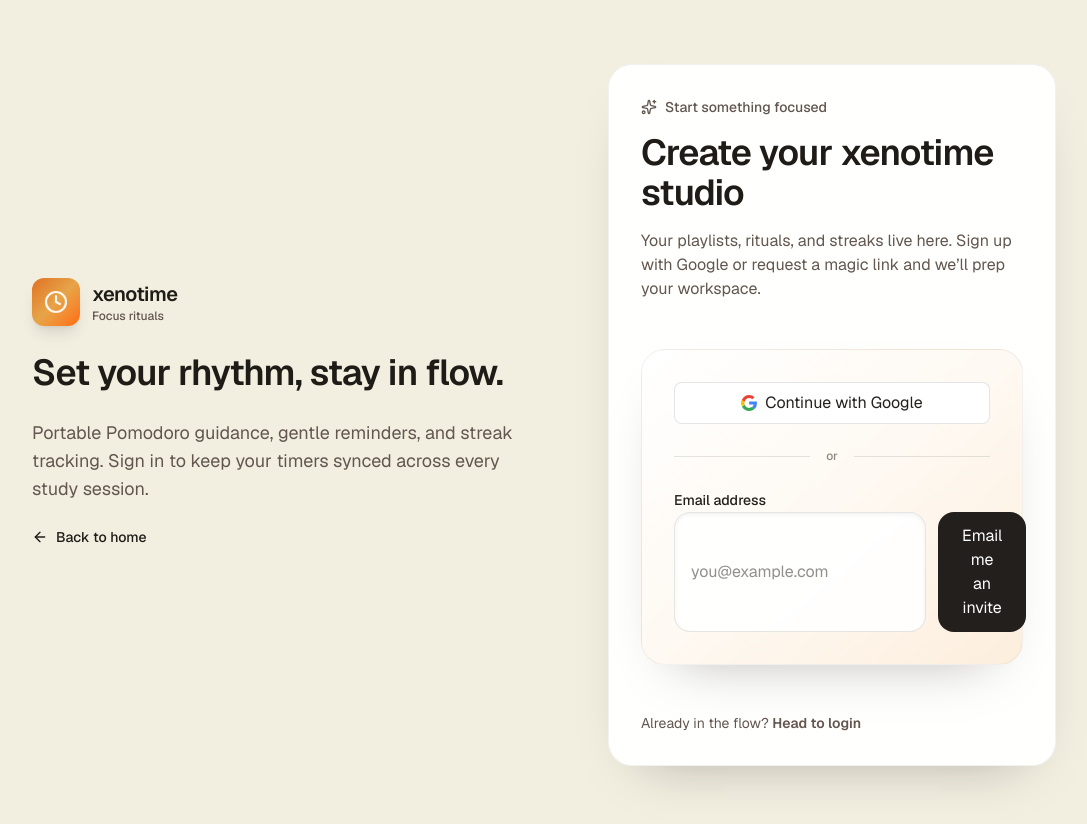
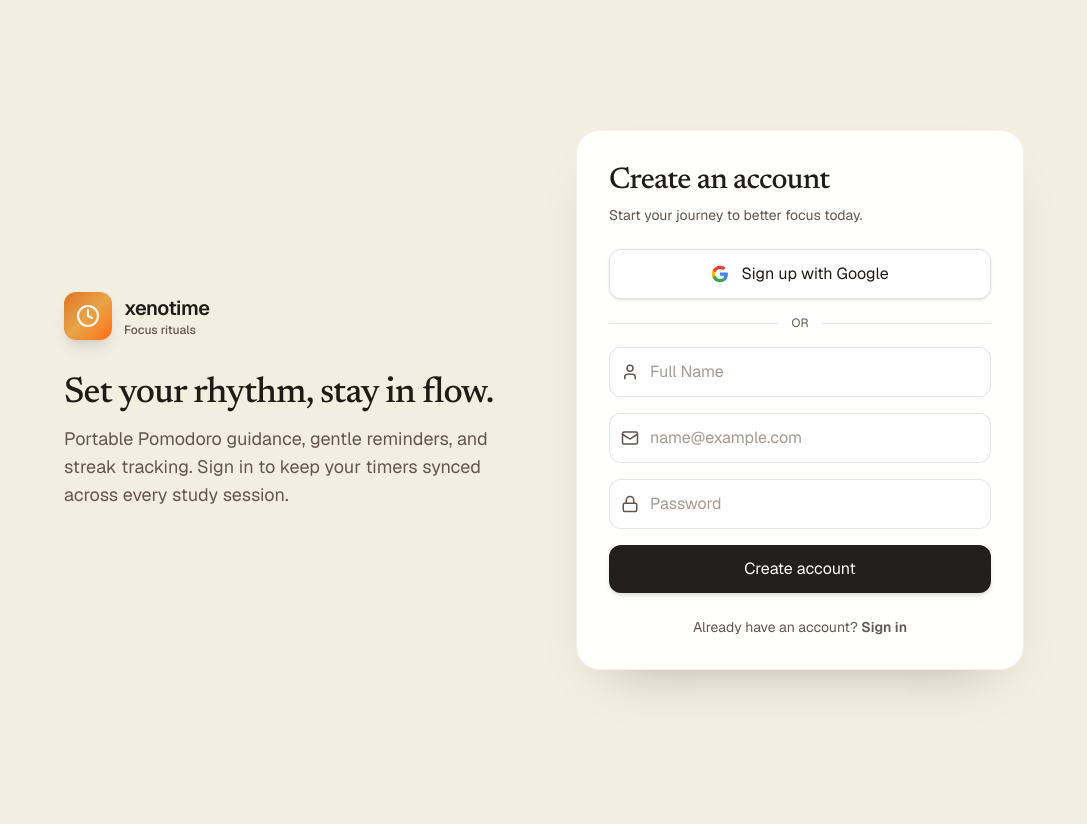
Before and after one commit to shashwtd/xenotime, a Next.js app: page /register in a window 1280 px wide. Shown: the top 824 px of the page, without its empty margins (96-1183 px from the left). After the commit the page ends 800 px from the top, so only its background shows below. Built offline with nearby package versions, Linux system fonts and the light colour scheme; no server answers.

Commit message:
workign auth page + improved UI for auth pages

```diff
--- a/src/app/(auth)/layout.tsx
+++ b/src/app/(auth)/layout.tsx
@@ -10,29 +10,22 @@
   return (
     <div className="min-h-screen bg-background text-foreground">
       <div className="mx-auto flex min-h-screen w-full max-w-6xl flex-col justify-center gap-16 px-6 py-16 lg:flex-row lg:items-center lg:px-12">
-        <div className="max-w-lg space-y-6">
+        <div className="max-w-lg space-y-2">
           <div className="flex items-center gap-3">
             <div className="flex h-12 w-12 items-center justify-center rounded-xl bg-linear-to-br from-[#e07122] via-[#e6a448] to-[#ff6a00] shadow-lg">
               <Clock size={24} strokeWidth={2.2} className="text-white opacity-90" />
             </div>
-            <div>
+            <Link href="/" className="flex flex-col select-none">
               <p className="text-xl font-semibold tracking-tight text-foreground">xenotime</p>
               <p className="text-xs font-medium text-(--accent-soft)">Focus rituals</p>
-            </div>
+            </Link>
           </div>
-          <h1 className="text-4xl font-semibold leading-tight tracking-tight">
+          <h1 className="mt-8 font-serif text-4xl font-medium leading-tight tracking-tight">
             Set your rhythm, stay in flow.
           </h1>
-          <p className="text-lg text-(--accent-soft)">
+          <p className="text-lg max-w-md text-(--accent-soft)">
             Portable Pomodoro guidance, gentle reminders, and streak tracking. Sign in to keep your timers synced across every study session.
           </p>
-          <Link
-            href="/"
-            className="inline-flex items-center gap-2 text-sm font-medium text-(--accent-soft) transition-colors hover:text-(--accent)"
-          >
-            <ArrowLeft size={16} />
-            Back to home
-          </Link>
         </div>
         <section className="w-full max-w-md rounded-3xl border border-black/5 bg-white/95 p-8 shadow-[0_25px_55px_-35px_rgba(15,10,6,0.35)]">
           {children}
--- a/src/app/(auth)/login/page.tsx
+++ b/src/app/(auth)/login/page.tsx
@@ -4,17 +4,20 @@
 import Link from "next/link";
 import Image from "next/image";
 import { motion } from "framer-motion";
-import { Loader2, Mail } from "lucide-react";
+import { Loader2, Mail, Lock } from "lucide-react";
 import { getSupabaseClient } from "@/lib/supabaseClient";
+import { useRouter } from "next/navigation";
 
 const supabase = getSupabaseClient();
 
 type Status = "idle" | "loading" | "success" | "error";
 
 export default function LoginPage() {
+  const router = useRouter();
   const [googleStatus, setGoogleStatus] = useState<Status>("idle");
   const [emailStatus, setEmailStatus] = useState<Status>("idle");
   const [email, setEmail] = useState("");
+  const [password, setPassword] = useState("");
   const [message, setMessage] = useState("");
 
   const redirectTo = useMemo(() => {
@@ -22,7 +25,10 @@
     return `${window.location.origin}/dashboard`;
   }, []);
 
+  const isLoading = googleStatus === "loading" || emailStatus === "loading";
+
   const handleGoogle = async () => {
+    if (isLoading) return;
     setGoogleStatus("loading");
     setMessage("");
     const { error } = await supabase.auth.signInWithOAuth({
@@ -42,21 +48,21 @@
     setMessage("Redirecting to Google…");
   };
 
-  const handleEmailLink = async (event: FormEvent<HTMLFormElement>) => {
+  const handleEmailLogin = async (event: FormEvent<HTMLFormElement>) => {
     event.preventDefault();
-    if (!email) {
+    if (isLoading) return;
+
+    if (!email || !password) {
       setEmailStatus("error");
-      setMessage("Enter your email first.");
+      setMessage("Please enter both email and password.");
       return;
     }
     setEmailStatus("loading");
     setMessage("");
 
-    const { error } = await supabase.auth.signInWithOtp({
+    const { error } = await supabase.auth.signInWithPassword({
       email,
-      options: {
-        emailRedirectTo: redirectTo,
-      },
+      password,
     });
 
     if (error) {
@@ -66,20 +72,21 @@
     }
 
     setEmailStatus("success");
-    setMessage("Magic link sent. Check your inbox.");
+    setMessage("Signed in successfully!");
+    router.push("/dashboard");
   };
 
   return (
     <motion.div
-      initial={{ opacity: 0, y: 20 }}
+      initial={{ opacity: 0, y: 10 }}
       animate={{ opacity: 1, y: 0 }}
-      transition={{ duration: 0.5 }}
-      className="space-y-6"
+      transition={{ duration: 0.4, ease: "easeOut" }}
+      className="w-full space-y-6"
     >
-      <div className="space-y-1">
-        <h1 className="text-2xl font-semibold tracking-tight text-foreground">Welcome back</h1>
+      <div className="space-y-1.5 text-center sm:text-left">
+        <h2 className="font-serif text-3xl font-medium tracking-tight text-foreground">Welcome back</h2>
         <p className="text-sm text-(--accent-soft)">
-          Pick up where you left off
+          Enter your credentials to access your workspace.
         </p>
       </div>
 
@@ -87,71 +94,107 @@
         <button
           type="button"
           onClick={handleGoogle}
-          disabled={googleStatus === "loading"}
-          className="inline-flex w-full items-center justify-center gap-2 rounded-lg border border-black/10 bg-white px-4 py-2 text-sm font-semibold text-(--accent) transition-colors hover:bg-black/5 disabled:cursor-not-allowed disabled:opacity-60"
+          disabled={isLoading}
+          className="flex w-full cursor-pointer items-center justify-center gap-3 rounded-xl border border-black/10 bg-white px-4 py-3 text-sm font-medium text-foreground shadow-sm transition-all hover:bg-gray-50 hover:border-black/20 focus:outline-none focus:ring-2 focus:ring-(--accent-warm) focus:ring-offset-1 disabled:cursor-not-allowed disabled:opacity-60"
         >
           {googleStatus === "loading" ? (
-            <>
-              <Loader2 className="animate-spin" size={16} />
-              Connecting…
-            </>
+            <Loader2 className="animate-spin text-(--accent-soft)" size={18} />
           ) : (
-            <>
-              <Image src="/google-logo.svg" alt="" width={16} height={16} />
-              Continue with Google
-            </>
+            <Image src="/google-logo.svg" alt="Google" width={18} height={18} />
           )}
+          <span>Continue with Google</span>
         </button>
 
         <div className="relative">
           <div className="absolute inset-0 flex items-center">
             <span className="w-full border-t border-black/10" />
           </div>
-          <div className="relative flex justify-center text-xs">
-            <span className="bg-background px-2 text-(--accent-soft)">or</span>
+          <div className="relative flex justify-center text-xs uppercase">
+            <span className="bg-white px-3 text-(--accent-soft)">Or</span>
           </div>
         </div>
 
-        <form onSubmit={handleEmailLink} className="space-y-2">
+        <form onSubmit={handleEmailLogin} className="space-y-4">
+          <div className="space-y-4">
+            <div className="space-y-2">
+              <label htmlFor="email" className="sr-only">Email address</label>
+              <div className="relative">
+                <div className="absolute inset-y-0 left-0 pl-3 flex items-center pointer-events-none text-(--accent-soft)">
+                  <Mail size={18} />
+                </div>
                 <input
                   id="email"
                   type="email"
                   value={email}
                   onChange={(event) => setEmail(event.target.value)}
-            placeholder="you@example.com"
-            className="w-full rounded-lg border border-black/10 bg-white px-3 py-2 text-sm text-(--accent) placeholder:text-(--accent-soft)/40 focus:border-(--accent) focus:outline-none focus:ring-1 focus:ring-(--accent-warm)/20"
+                  placeholder="name@example.com"
+                  disabled={isLoading}
+                  className="block w-full rounded-xl border border-black/10 bg-white pl-10 pr-4 py-3 text-sm text-foreground placeholder:text-(--accent-soft)/60 focus:border-(--accent)/60 focus:outline-none focus:ring-2 focus:ring-(--accent)/30 disabled:cursor-not-allowed disabled:opacity-60 transition-colors"
                   required
                 />
+              </div>
+            </div>
+            <div className="space-y-2">
+              <div className="flex items-center justify-between">
+                <label htmlFor="password" className="sr-only">Password</label>
+              </div>
+              <div className="relative">
+                <div className="absolute inset-y-0 left-0 pl-3 flex items-center pointer-events-none text-(--accent-soft)">
+                  <Lock size={18} />
+                </div>
+                <input
+                  id="password"
+                  type="password"
+                  value={password}
+                  onChange={(event) => setPassword(event.target.value)}
+                  placeholder="Password"
+                  disabled={isLoading}
+                  className="block w-full rounded-xl border border-black/10 bg-white pl-10 pr-4 py-3 text-sm text-foreground placeholder:text-(--accent-soft)/60 focus:border-(--accent)/60 focus:outline-none focus:ring-2 focus:ring-(--accent)/30 disabled:cursor-not-allowed disabled:opacity-60 transition-colors"
+                  required
+                />
+              </div>
+            </div>
+          </div>
+
+          <div className="flex items-center justify-end">
+            <Link
+              href="/forgot-password"
+              className="text-xs font-medium text-(--accent-soft) hover:text-foreground transition-colors"
+            >
+              Forgot password?
+            </Link>
+          </div>
+
           <button
             type="submit"
-            disabled={emailStatus === "loading"}
-            className="inline-flex w-full items-center justify-center gap-2 rounded-lg bg-(--accent) px-4 py-2 text-sm font-semibold text-white transition-colors hover:bg-(--accent)/90 disabled:cursor-not-allowed disabled:opacity-60"
-            style={{ color: "#ffffff" }}
+            disabled={isLoading}
+            className="flex w-full cursor-pointer items-center justify-center gap-2 rounded-xl bg-(--accent) px-4 py-3 text-sm font-semibold text-white shadow-md transition-all hover:bg-(--accent)/90 hover:shadow-lg focus:outline-none focus:ring-2 focus:ring-(--accent) focus:ring-offset-2 disabled:cursor-not-allowed disabled:opacity-70"
           >
             {emailStatus === "loading" ? (
-              <>
-                <Loader2 className="animate-spin" size={16} />
-                Sending…
-              </>
+              <Loader2 className="animate-spin" size={18} />
             ) : (
-              <>
-                <Mail size={16} />
-                Email me a link
-              </>
+              <span>Sign in</span>
             )}
           </button>
         </form>
 
         {message && (
-          <p className={`text-sm ${emailStatus === "error" || googleStatus === "error" ? "text-red-600" : "text-(--accent-soft)"}`}>
+          <motion.div
+            initial={{ opacity: 0, y: -5 }}
+            animate={{ opacity: 1, y: 0 }}
+            className={`rounded-lg p-3 text-sm ${
+            emailStatus === "error" || googleStatus === "error"
+              ? "bg-red-50 text-red-600 border border-red-100"
+              : "bg-green-50 text-green-600 border border-green-100"
+          }`}>
             {message}
-          </p>
+          </motion.div>
         )}
       </div>
 
-      <p className="text-sm text-(--accent-soft)">
-        Need an account?{" "}
-        <Link className="font-medium text-(--accent) underline underline-offset-2" href="/register">
+      <p className="text-center text-sm text-(--accent-soft)">
+        Don&apos;t have an account?{" "}
+        <Link className="font-semibold text-foreground hover:underline decoration-2 underline-offset-2 transition-all" href="/register">
           Sign up
         </Link>
       </p>
--- a/src/app/(auth)/register/page.tsx
+++ b/src/app/(auth)/register/page.tsx
@@ -4,7 +4,7 @@
 import Link from "next/link";
 import Image from "next/image";
 import { motion } from "framer-motion";
-import { Loader2, Sparkles } from "lucide-react";
+import { Loader2, Mail, Lock, User } from "lucide-react";
 import { getSupabaseClient } from "@/lib/supabaseClient";
 
 const supabase = getSupabaseClient();
@@ -15,6 +15,8 @@
   const [googleStatus, setGoogleStatus] = useState<Status>("idle");
   const [emailStatus, setEmailStatus] = useState<Status>("idle");
   const [email, setEmail] = useState("");
+  const [password, setPassword] = useState("");
+  const [fullName, setFullName] = useState("");
   const [message, setMessage] = useState("");
 
   const redirectTo = useMemo(() => {
@@ -22,7 +24,10 @@
     return `${window.location.origin}/dashboard`;
   }, []);
 
+  const isLoading = googleStatus === "loading" || emailStatus === "loading";
+
   const handleGoogle = async () => {
+    if (isLoading) return;
     setGoogleStatus("loading");
     setMessage("");
     const { error } = await supabase.auth.signInWithOAuth({
@@ -42,19 +47,25 @@
     setMessage("Redirecting to Google…");
   };
 
-  const handleEmailInvite = async (event: FormEvent<HTMLFormElement>) => {
+  const handleEmailSignUp = async (event: FormEvent<HTMLFormElement>) => {
     event.preventDefault();
-    if (!email) {
+    if (isLoading) return;
+
+    if (!email || !password) {
       setEmailStatus("error");
-      setMessage("Pop your email in first.");
+      setMessage("Please fill in all fields.");
       return;
     }
     setEmailStatus("loading");
     setMessage("");
 
-    const { error } = await supabase.auth.signInWithOtp({
+    const { error } = await supabase.auth.signUp({
       email,
+      password,
       options: {
+        data: {
+          full_name: fullName,
+        },
         emailRedirectTo: redirectTo,
       },
     });
@@ -66,99 +77,138 @@
     }
 
     setEmailStatus("success");
-    setMessage("Invite sent. Watch your inbox for the link.");
+    setMessage("Account created! Please check your email to confirm.");
   };
 
   return (
-    <div className="space-y-12">
-      <motion.div initial={{ opacity: 0, y: 20 }} animate={{ opacity: 1, y: 0 }} transition={{ duration: 0.6 }} className="space-y-4">
-        <p className="inline-flex items-center gap-2 text-sm font-medium text-(--accent-soft)">
-          <Sparkles size={16} />
-          Start something focused
+    <motion.div
+      initial={{ opacity: 0, y: 10 }}
+      animate={{ opacity: 1, y: 0 }}
+      transition={{ duration: 0.4, ease: "easeOut" }}
+      className="w-full space-y-6"
+    >
+      <div className="space-y-1.5 text-center sm:text-left">
+        <h2 className="font-serif text-3xl font-medium tracking-tight text-foreground">Create an account</h2>
+        <p className="text-sm text-(--accent-soft)">
+          Start your journey to better focus today.
         </p>
-        <h1 className="text-4xl font-semibold tracking-tight text-foreground">Create your xenotime studio</h1>
-        <p className="max-w-md text-base text-(--accent-soft)">
-          Your playlists, rituals, and streaks live here. Sign up with Google or request a magic link and we’ll prep your workspace.
-        </p>
-      </motion.div>
+      </div>
 
-      <motion.div
-        initial={{ opacity: 0, y: 24 }}
-        animate={{ opacity: 1, y: 0 }}
-        transition={{ duration: 0.6, delay: 0.1 }}
-        className="space-y-6 rounded-3xl border border-black/5 bg-linear-to-br from-white via-[#fef9f2] to-[#fdeedd] p-8 shadow-[0_25px_55px_-35px_rgba(15,10,6,0.35)]"
-      >
+      <div className="space-y-4">
         <button
           type="button"
           onClick={handleGoogle}
-          disabled={googleStatus === "loading"}
-          className="inline-flex w-full items-center justify-center gap-2 rounded-lg border border-black/10 bg-white px-4 py-2 text-sm font-semibold text-(--accent) transition-colors hover:bg-black/5 disabled:cursor-not-allowed disabled:opacity-60"
+          disabled={isLoading}
+          className="flex w-full cursor-pointer items-center justify-center gap-3 rounded-xl border border-black/10 bg-white px-4 py-3 text-sm font-medium text-foreground shadow-sm transition-all hover:bg-gray-50 hover:border-black/20 focus:outline-none focus:ring-2 focus:ring-(--accent-warm) focus:ring-offset-1 disabled:cursor-not-allowed disabled:opacity-60"
         >
           {googleStatus === "loading" ? (
-            <>
-              <Loader2 className="animate-spin" size={16} />
-              Connecting…
-            </>
+            <Loader2 className="animate-spin text-(--accent-soft)" size={18} />
           ) : (
-            <>
-              <Image src="/google-logo.svg" alt="" width={16} height={16} />
-              Continue with Google
-            </>
+            <Image src="/google-logo.svg" alt="Google" width={18} height={18} />
           )}
+          <span>Sign up with Google</span>
         </button>
 
-        <div className="flex items-center gap-4 text-xs font-medium text-(--accent-soft)/70">
-          <span className="h-px flex-1 bg-black/10" />
-          or
-          <span className="h-px flex-1 bg-black/10" />
+        <div className="relative">
+          <div className="absolute inset-0 flex items-center">
+            <span className="w-full border-t border-black/10" />
+          </div>
+          <div className="relative flex justify-center text-xs uppercase">
+            <span className="bg-white px-3 text-(--accent-soft)">Or</span>
+          </div>
         </div>
 
-        <form onSubmit={handleEmailInvite} className="space-y-3">
-          <label htmlFor="signup-email" className="text-sm font-medium text-(--accent)">
-            Email address
-          </label>
-          <div className="flex flex-col gap-3 sm:flex-row">
+        <form onSubmit={handleEmailSignUp} className="space-y-4">
+          <div className="space-y-4">
+            <div className="space-y-2">
+              <label htmlFor="fullName" className="sr-only">Full Name</label>
+              <div className="relative">
+                <div className="absolute inset-y-0 left-0 pl-3 flex items-center pointer-events-none text-(--accent-soft)">
+                  <User size={18} />
+                </div>
                 <input
-              id="signup-email"
+                  id="fullName"
+                  type="text"
+                  value={fullName}
+                  onChange={(event) => setFullName(event.target.value)}
+                  placeholder="Full Name"
+                  disabled={isLoading}
+                  className="block w-full rounded-xl border border-black/10 bg-white pl-10 pr-4 py-3 text-sm text-foreground placeholder:text-(--accent-soft)/60 focus:border-(--accent)/60 focus:outline-none focus:ring-2 focus:ring-(--accent)/30 disabled:cursor-not-allowed disabled:opacity-60 transition-colors"
+                  required
+                />
+              </div>
+            </div>
+            <div className="space-y-2">
+              <label htmlFor="email" className="sr-only">Email address</label>
+              <div className="relative">
+                <div className="absolute inset-y-0 left-0 pl-3 flex items-center pointer-events-none text-(--accent-soft)">
+                  <Mail size={18} />
+                </div>
+                <input
+                  id="email"
                   type="email"
                   value={email}
                   onChange={(event) => setEmail(event.target.value)}
-              placeholder="you@example.com"
-              className="flex-1 rounded-2xl border border-black/10 bg-white/90 px-4 py-3 text-(--accent) shadow-inner shadow-black/5 focus:border-(--accent) focus:outline-none focus:ring-2 focus:ring-[rgba(242,178,107,0.35)]"
+                  placeholder="name@example.com"
+                  disabled={isLoading}
+                  className="block w-full rounded-xl border border-black/10 bg-white pl-10 pr-4 py-3 text-sm text-foreground placeholder:text-(--accent-soft)/60 focus:border-(--accent)/60 focus:outline-none focus:ring-2 focus:ring-(--accent)/30 disabled:cursor-not-allowed disabled:opacity-60 transition-colors"
                   required
                 />
+              </div>
+            </div>
+            <div className="space-y-2">
+              <label htmlFor="password" className="sr-only">Password</label>
+              <div className="relative">
+                <div className="absolute inset-y-0 left-0 pl-3 flex items-center pointer-events-none text-(--accent-soft)">
+                  <Lock size={18} />
+                </div>
+                <input
+                  id="password"
+                  type="password"
+                  value={password}
+                  onChange={(event) => setPassword(event.target.value)}
+                  placeholder="Password"
+                  disabled={isLoading}
+                  className="block w-full rounded-xl border border-black/10 bg-white pl-10 pr-4 py-3 text-sm text-foreground placeholder:text-(--accent-soft)/60 focus:border-(--accent)/60 focus:outline-none focus:ring-2 focus:ring-(--accent)/30 disabled:cursor-not-allowed disabled:opacity-60 transition-colors"
+                  required
+                />
+              </div>
+            </div>
+          </div>
+
           <button
             type="submit"
-              disabled={emailStatus === "loading"}
-              className="inline-flex items-center justify-center gap-2 rounded-2xl bg-(--accent) px-6 py-3 font-semibold text-white transition-colors duration-200 hover:bg-(--accent)/90 disabled:cursor-not-allowed disabled:opacity-70"
+            disabled={isLoading}
+            className="flex w-full cursor-pointer items-center justify-center gap-2 rounded-xl bg-(--accent) px-4 py-3 text-sm font-semibold text-white shadow-md transition-all hover:bg-(--accent)/90 hover:shadow-lg focus:outline-none focus:ring-2 focus:ring-(--accent) focus:ring-offset-2 disabled:cursor-not-allowed disabled:opacity-70"
           >
             {emailStatus === "loading" ? (
-                <>
               <Loader2 className="animate-spin" size={18} />
-                  Sending
-                </>
             ) : (
-                "Email me an invite"
+              <span>Create account</span>
             )}
           </button>
-          </div>
         </form>
 
         {message && (
-          <p className={`text-sm ${emailStatus === "error" || googleStatus === "error" ? "text-red-600" : "text-(--accent-soft)"}`}>
+          <motion.div
+            initial={{ opacity: 0, y: -5 }}
+            animate={{ opacity: 1, y: 0 }}
+            className={`rounded-lg p-3 text-sm ${
+            emailStatus === "error" || googleStatus === "error"
+              ? "bg-red-50 text-red-600 border border-red-100"
+              : "bg-green-50 text-green-600 border border-green-100"
+          }`}>
             {message}
-          </p>
+          </motion.div>
         )}
-      </motion.div>
+      </div>
 
-      <motion.div initial={{ opacity: 0, y: 16 }} animate={{ opacity: 1, y: 0 }} transition={{ duration: 0.5, delay: 0.15 }}>
-        <p className="text-sm text-(--accent-soft)">
-          Already in the flow?{" "}
-          <Link className="font-semibold text-(--accent) underline decoration-1 underline-offset-2" href="/login">
-            Head to login
+      <p className="text-center text-sm text-(--accent-soft)">
+        Already have an account?{" "}
+        <Link className="font-semibold text-foreground hover:underline decoration-2 underline-offset-2 transition-all" href="/login">
+          Sign in
         </Link>
       </p>
     </motion.div>
-    </div>
   );
 }
```
Also changed, not shown: public/google-logo.svg. Lines whose indentation alone changed are shown as unchanged.
